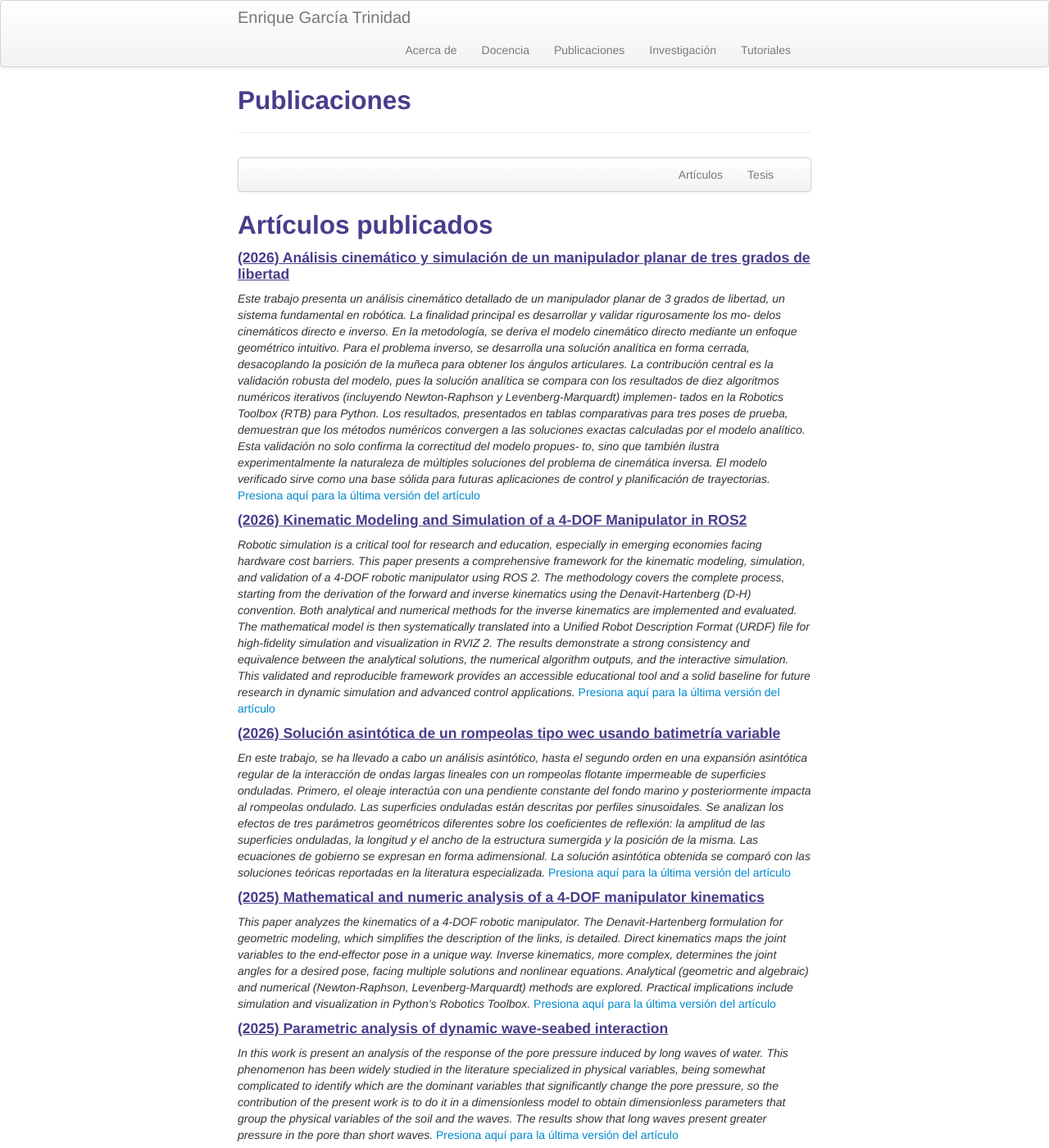
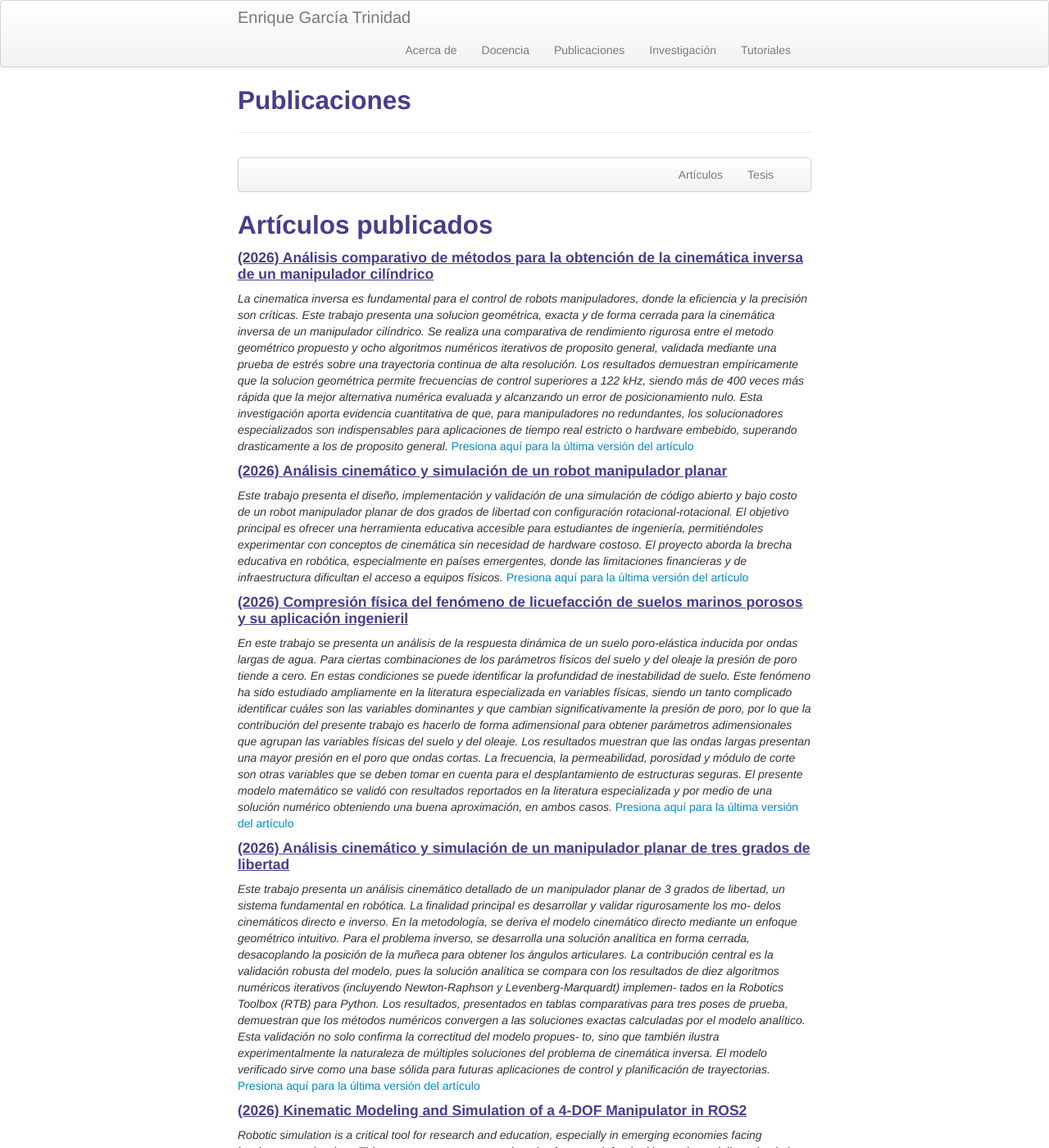
Before and after one commit to enriGarcia/enriGarcia.github.io, a Jekyll site: the page built from pages/publications.md, in a window 1280 px wide and 1400 px high. Shown: the whole window at 82% size. Built offline with Jekyll 4.4.1, drawn with Linux system fonts in a browser that asks for light colours.

Commit message:
research update

```diff
--- a/pages/publications.md
+++ b/pages/publications.md
@@ -13,6 +13,18 @@ title: Publicaciones
 </div>
 
 ## <a name="papers"></a>Artículos publicados
+
+#### <u>(2026) Análisis comparativo de métodos para la obtención de la cinemática inversa de un manipulador cilíndrico</u>
+*La cinematica inversa es fundamental para el control de robots manipuladores, donde la eficiencia y la precisión son críticas. Este trabajo presenta una solucion geométrica, exacta y de forma cerrada para la cinemática inversa de un manipulador cilíndrico. Se realiza una comparativa de rendimiento rigurosa entre el metodo geométrico propuesto y ocho algoritmos numéricos iterativos de proposito general, validada mediante una prueba de estrés sobre una trayectoria continua de alta resolución. Los resultados demuestran empíricamente que la solucion geométrica permite frecuencias de control superiores a 122 kHz, siendo más de 400 veces más rápida que la mejor alternativa numérica evaluada y alcanzando un error de posicionamiento nulo. Esta investigación aporta evidencia cuantitativa de que, para manipuladores no redundantes, los solucionadores especializados son indispensables para aplicaciones de tiempo real estricto o hardware embebido, superando drasticamente a los de proposito general.*
+[Presiona aquí para la última versión del artículo](https://repository.uaeh.edu.mx/revistas/index.php/icbi/article/view/15401)
+
+#### <u>(2026) Análisis cinemático y simulación de un robot manipulador planar</u>
+*Este trabajo presenta el diseño, implementación y validación de una simulación de código abierto y bajo costo de un robot manipulador planar de dos grados de libertad con configuración rotacional-rotacional. El objetivo principal es ofrecer una herramienta educativa accesible para estudiantes de ingeniería, permitiéndoles experimentar con conceptos de cinemática sin necesidad de hardware costoso. El proyecto aborda la brecha educativa en robótica, especialmente en países emergentes, donde las limitaciones financieras y de infraestructura dificultan el acceso a equipos físicos.*
+[Presiona aquí para la última versión del artículo](https://redibai-myd.org/wp-content/uploads/2026/04/978-607-5893-80-8.pdf#page=49)
+
+#### <u>(2026) Compresión física del fenómeno de licuefacción de suelos marinos porosos y su aplicación ingenieril</u>
+*En este trabajo se presenta un análisis de la respuesta dinámica de un suelo poro-elástica inducida por ondas largas de agua. Para ciertas combinaciones de los parámetros físicos del suelo y del oleaje la presión de poro tiende a cero. En estas condiciones se puede identificar la profundidad de inestabilidad de suelo. Este fenómeno ha sido estudiado ampliamente en la literatura especializada en variables físicas, siendo un tanto complicado identificar cuáles son las variables dominantes y que cambian significativamente la presión de poro, por lo que la contribución del presente trabajo es hacerlo de forma adimensional para obtener parámetros adimensionales que agrupan las variables físicas del suelo y del oleaje. Los resultados muestran que las ondas largas presentan una mayor presión en el poro que ondas cortas. La frecuencia, la permeabilidad, porosidad y módulo de corte son otras variables que se deben tomar en cuenta para el desplantamiento de estructuras seguras. El presente modelo matemático se validó con resultados reportados en la literatura especializada y por medio de una solución numérico obteniendo una buena aproximación, en ambos casos.*
+[Presiona aquí para la última versión del artículo](https://redibai-myd.org/wp-content/uploads/2026/04/978-607-5893-80-8.pdf#page=101)
 
 #### <u>(2026) Análisis cinemático y simulación de un manipulador planar de tres grados de libertad</u>
 *Este trabajo presenta un análisis cinemático detallado de un manipulador planar de 3 grados de libertad, un sistema fundamental en robótica. La finalidad principal es desarrollar y validar rigurosamente los mo- delos cinemáticos directo e inverso. En la metodología, se deriva el modelo cinemático directo mediante un enfoque geométrico intuitivo. Para el problema inverso, se desarrolla una solución analítica en forma cerrada, desacoplando la posición de la muñeca para obtener los ángulos articulares. La contribución central es la validación robusta del modelo, pues la solución analítica se compara con los resultados de diez algoritmos numéricos iterativos (incluyendo Newton-Raphson y Levenberg-Marquardt) implemen- tados en la Robotics Toolbox (RTB) para Python. Los resultados, presentados en tablas comparativas para tres poses de prueba, demuestran que los métodos numéricos convergen a las soluciones exactas calculadas por el modelo analítico. Esta validación no solo confirma la correctitud del modelo propues- to, sino que también ilustra experimentalmente la naturaleza de múltiples soluciones del problema de cinemática inversa. El modelo verificado sirve como una base sólida para futuras aplicaciones de control y planificación de trayectorias.*
```
